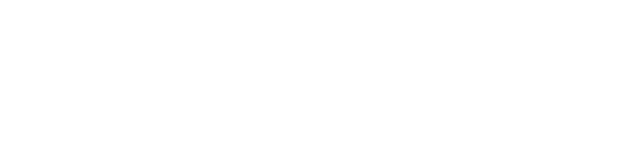
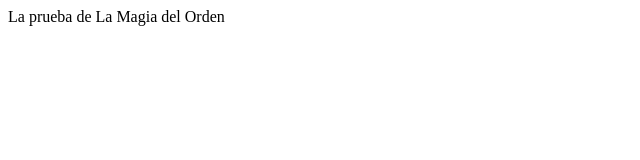
Before and after one commit to chirigotes/magiaorden, a plain HTML site: page index.html in a window 1280 px wide. Shown: the whole page, without its empty margins (0-640 px from the left). Drawn offline with Linux system fonts and the light colour scheme.

Commit message:
Segunda prueba de commit

```diff
--- a/index.html
+++ b/index.html
@@ -6,6 +6,6 @@
         <title>Document</title>
     </head>
     <body>
-
+        <div> La prueba de La Magia del Orden </div>
     </body>
 </html>
```
